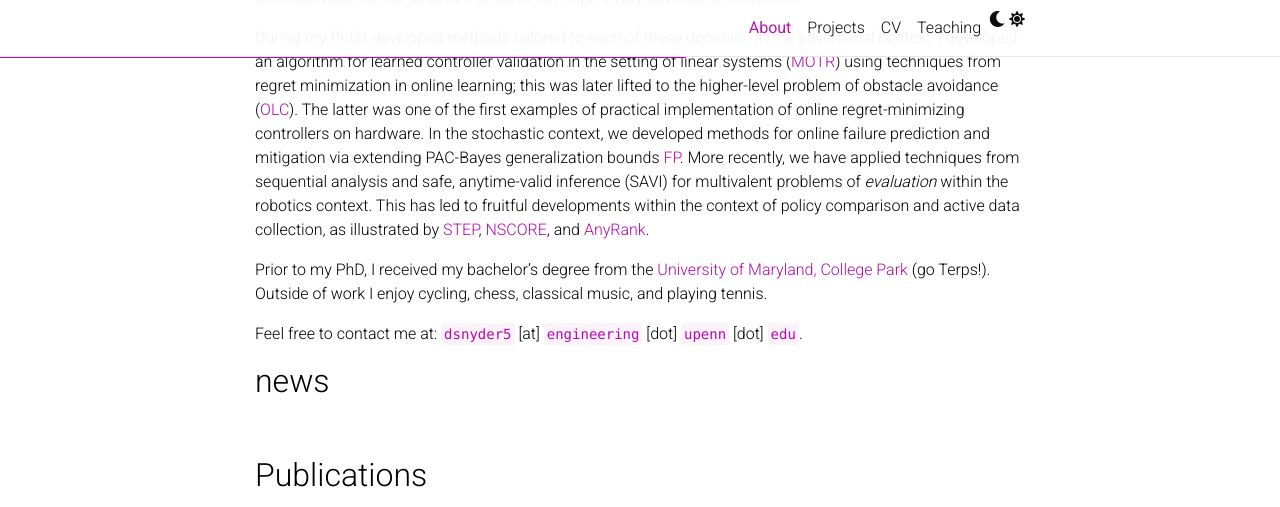
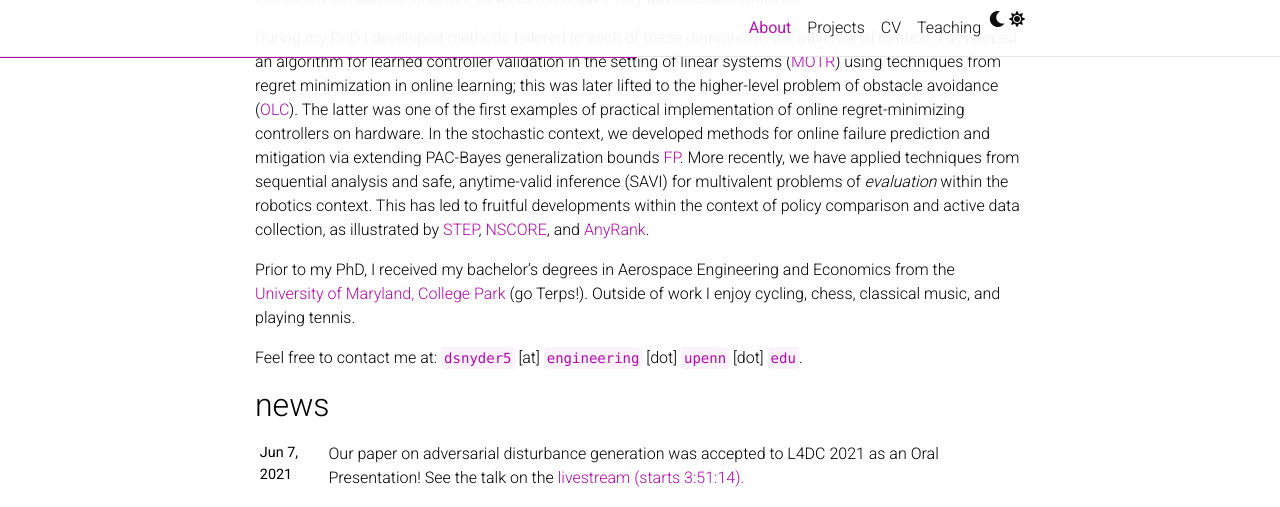
Before and after one commit to dasnyder5/dasnyder5.github.io, a Jekyll site: the page built from _pages/about.md, in a window 1280 px wide and 900 px high, scrolled down 639 px, cut to the strip 0-507 px from the top of the window. Built offline with Jekyll 4.4.1, drawn with Linux system fonts in a browser that asks for light colours; full-size pictures stand in for the smaller copies a plugin makes; comment, search, counter and statistics services are not loaded; a style sheet for code colours, icons or effects is not loaded.

```diff
--- a/_pages/about.md
+++ b/_pages/about.md
@@ -25,13 +25,13 @@ social: true  # includes social icons at the bottom of the page
     <strong>I am on the job market this year, seeking full-time engineering roles in aerospace and robotics.</strong>
     If you or your team are hiring, don't hesitate to reach out!
 </div> -->
-I am a postdoctoral research scholar in the [Department of Electrical and Systems Engineering]() and the [GRASP Lab]() at the University of Pennsylvania, working with [George Pappas](https://www.georgejpappas.org/group/#george-pappas) and [Nikolai Matni](https://nikolaimatni.github.io/) at the intersection of control, robust decision-making, machine learning, and robotics. Previously, I completed my PhD in the [Intelligent Robot Motion Laboratory](https://irom-lab.princeton.edu/) at Princeton University, advised by [Ani Majumdar](https://irom-lab.princeton.edu/majumdar/).
+I am a postdoctoral research scholar in the [Department of Electrical and Systems Engineering](https://www.ese.upenn.edu/) and the [GRASP Lab](https://www.grasp.upenn.edu/) at the University of Pennsylvania, working with [George Pappas](https://www.georgejpappas.org/group/#george-pappas) and [Nikolai Matni](https://nikolaimatni.github.io/) at the intersection of control, robust decision-making, machine learning, and robotics. Previously, I completed my PhD in the [Intelligent Robot Motion Laboratory](https://irom-lab.princeton.edu/) at Princeton University, advised by [Ani Majumdar](https://irom-lab.princeton.edu/majumdar/).
 
 My research develops theory for robotic systems which holds nonasymptotically (i.e., in finite samples) under realistic models of uncertainty in the operating environment. These guarantees are designed to codify, complement, and inform empirical developments within the field. In general, my work can be partitioned according to the modeling assumptions over the uncertainty, spanning the worst-case (adversarial, or 'nonstochastic') settings to i.i.d. stochastic realizations of uncertainty. The former occur _within-trajectory_, where the signals may have strong temporal correlation, whereas the latter tend to arise in batch contexts and _across-trajectory_ validation. One of the most compelling areas of research at present is understanding the scope of the 'in-between:' when the data is correlated but admits structure so as to not require fully adversarial treatment.
 
 During my PhD I developed methods tailored to each of these domains. In the adversarial context, I developed an algorithm for learned controller validation in the setting of linear systems ([MOTR](https://proceedings.mlr.press/v144/ghai21a.html)) using techniques from regret minimization in online learning; this was later lifted to the higher-level problem of obstacle avoidance ([OLC](https://proceedings.mlr.press/v229/snyder23a.html)). The latter was one of the first examples of practical implementation of online regret-minimizing controllers on hardware. In the stochastic context, we developed methods for online failure prediction and mitigation via extending PAC-Bayes generalization bounds [FP](https://www.roboticsproceedings.org/rss18/p042.html). More recently, we have applied techniques from sequential analysis and safe, anytime-valid inference (SAVI) for multivalent problems of _evaluation_ within the robotics context. This has led to fruitful developments within the context of policy comparison and active data collection, as illustrated by [STEP](https://tri-ml.github.io/step/), [NSCORE](), and [AnyRank]().
 
-Prior to my PhD, I received my bachelor's degree from the [University of Maryland, College Park](https://umd.edu/) (go Terps!). Outside of work I enjoy cycling, chess, classical music, and playing tennis.
+Prior to my PhD, I received my bachelor's degrees in Aerospace Engineering and Economics from the [University of Maryland, College Park](https://umd.edu/) (go Terps!). Outside of work I enjoy cycling, chess, classical music, and playing tennis.
 
 <!-- I am a PhD Candidate in the [Intelligent Robot Motion Lab](https://irom-lab.princeton.edu/) and [FAST Group](https://fluids.princeton.edu/), co-advised by [Ani Majumdar](https://irom-lab.princeton.edu/majumdar/) and [Marcus Hultmark](https://mae.princeton.edu/people/faculty/hultmark). My research aims to improve aerial vehicle performance in the real world through tightly-integrated perception, planning, and control. Specifically, using high-dimensional sensors (such as vision and flow sensing) and machine learning to unlock new capabilities. During my PhD, I invented an omnidirectional flow sensor for UAVs [(patent)](#patents) and developed a wind-aware flight controller for gust rejection [(FlowDrone)](/flowdrone/). In addition, I advanced state-of-the-art in monocular micro aerial vehicle navigation through simultaneous depth estimation and 3D reconstruction [(MonoNav)](/mononav/). My work aims to drive transformative autonomy in robotics applications such as urban air mobility, package delivery, infrastructure inspection, and ISR.
 
```
Also changed, not shown: _news/announcement_1.md (added, +7 -0 lines).
